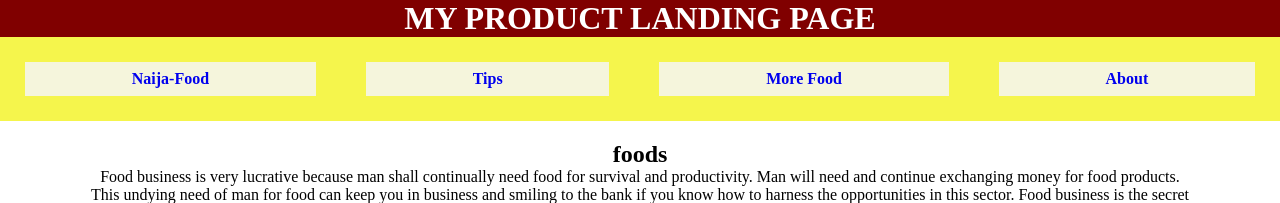
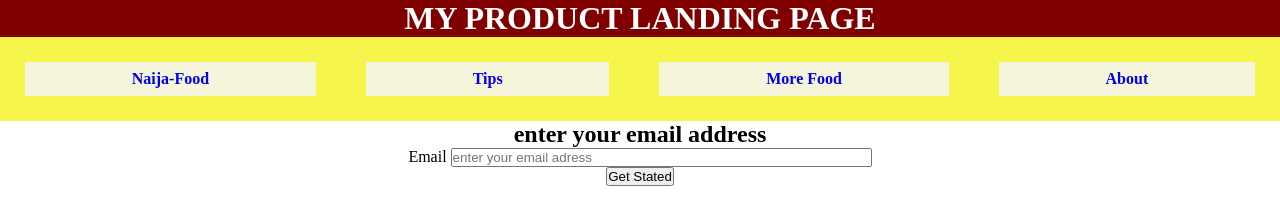
Before and after one commit to BasitKorede/fcc-landing-page, a plain HTML site: page index.html in a window 1280 px wide. Shown: the top 203 px of the page. Drawn offline with Linux system fonts and the light colour scheme.

Commit message:
Feat: Add forms

```diff
--- a/index.html
+++ b/index.html
@@ -20,6 +20,12 @@
         <a class="nav-link" href="#about"> About </a>
       </nav>
     </header>
+    <h2>enter your email address</h2>
+    <form id="form" action=" https://www.freecodecamp.com/email-submit" method="POST">
+      <label for="email">Email</label>
+<input type="Email" id="email" name="Email" placeholder="enter your email adress" size="50t" required><br>
+<input id="submit" type="submit" mame="submit" value="Get Stated" >
+    </form>
     <main class="story">
       <article>
         <h2>foods</h2>
@@ -63,7 +69,7 @@
         <img src=" ./images/rice.png" alt="rice image" />
       </section>
 
-      <video id="video" width="500" height="320" autoplay controls>
+      <video id="video" width="500" height="320" controls>
         <source src="food.mp4" type="video/mp4" />
       </video>
       <details id="about" open>
@@ -75,6 +81,7 @@
           one of it kind
         </i>
       </details>
+
     </main>
   </body>
 </html>
```
